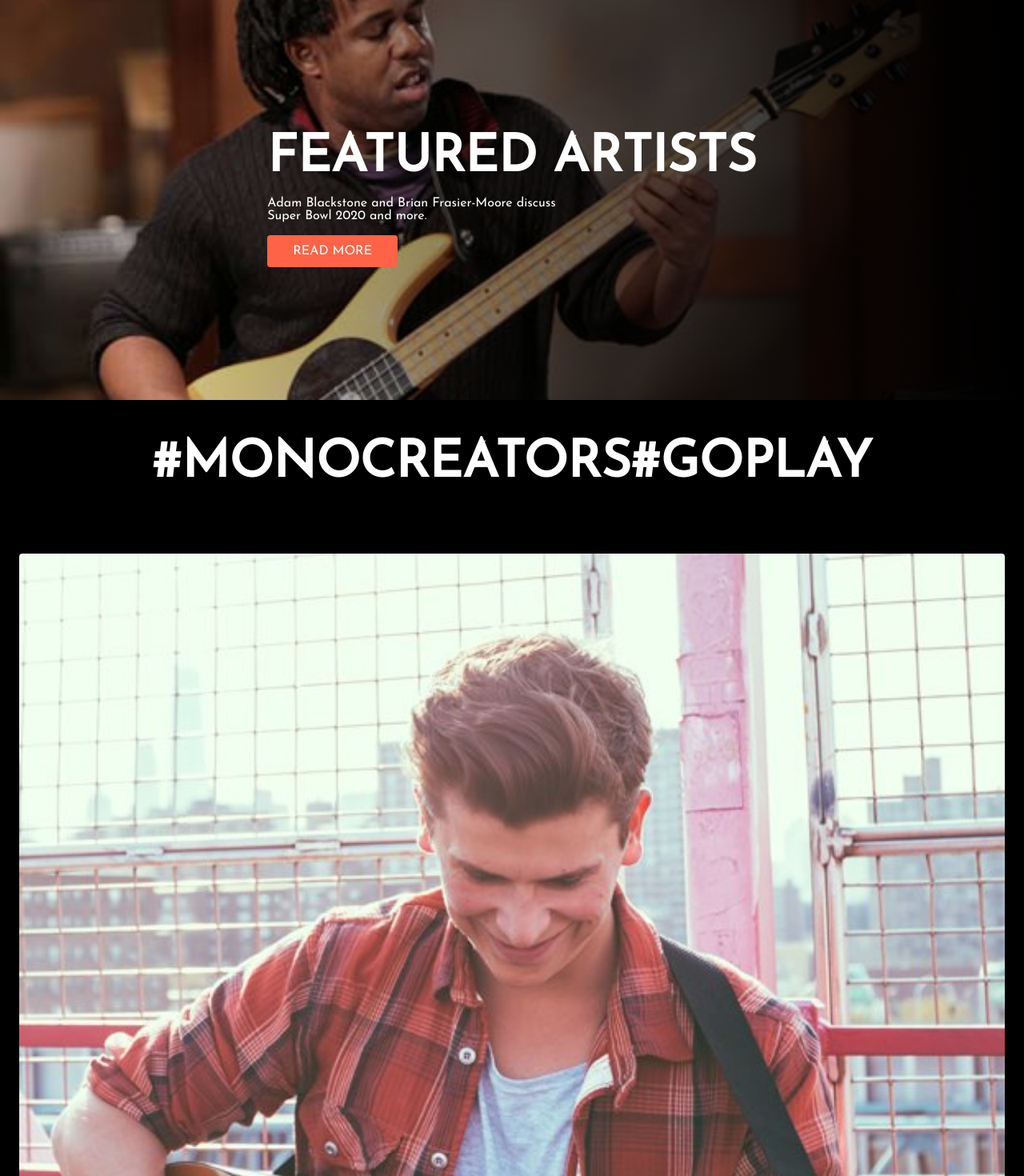
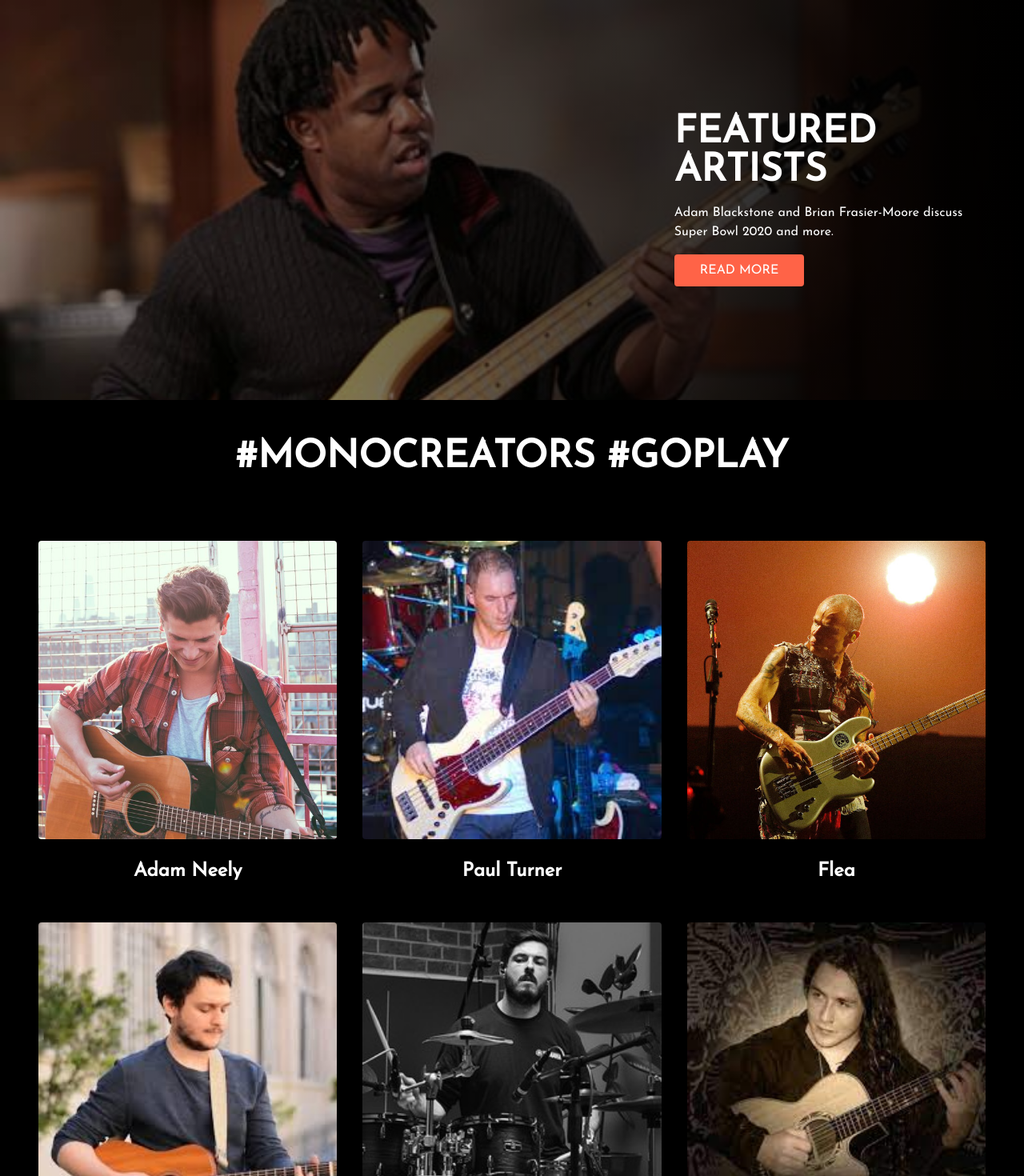
Before and after one commit to x3iides/music-site, a React (Create React App) app: page / in a window 1280 px wide. Shown: the top 1470 px of the page at 80% size. Built offline with nearby package versions, Linux system fonts and the light colour scheme.

Commit message:
start using tailwindcss classes

```diff
--- a/src/App.js
+++ b/src/App.js
@@ -1,3 +1,4 @@
+import React from 'react';
 import './scss/styles.js';
 import './App.css';
 import Hero from "./components/Hero.js";
--- a/src/components/Hero.js
+++ b/src/components/Hero.js
@@ -1,22 +1,18 @@
 import React from 'react';
 import '../index.css';
-import wooten from '../media/wooten-slide.jpg';
 
-class Hero extends React.Component {
-  render () {
+function Hero() {
   return (
     <div className='hero_banner'>
-        <div className='hero_image'>
-          <img src={wooten} alt='hero_image'/>
-        </div>
+      <div className='hero_image'/>
 
-        <div className='texts'>
-          <div className='container-fluid'>
+      <div className='texts text-white flex justify-center items-center bg-black md:bg-gradient-to-l from-black md:bg-opacity-25 relative md:absolute md:inset-0 text-center md:text-left py-8'>
+        <div className='container md:max-w-screen-xl max-w-screen-md'>
 
-            <div className='row justify-content-end'>
-              <div className='wrapper col-lg-5'>
-                <div className='title'>featured artists</div>
-                <div className='body'>Adam Blackstone and Brian Frasier-Moore discuss Super Bowl 2020 and more.</div>
+          <div className='grid grid-cols-3'>
+            <div className='wrapper col-span-3 md:col-start-3'>
+              <div className='title uppercase text-3xl md:text-5xl'>featured artists</div>
+              <div className='body text-base'>Adam Blackstone and Brian Frasier-Moore discuss Super Bowl 2020 and more.</div>
               <button>read more</button>
             </div>
           </div>
@@ -26,6 +22,5 @@ class Hero extends React.Component {
     </div>
   );
 }
-}
 
 export default Hero;
--- a/src/components/Listing.js
+++ b/src/components/Listing.js
@@ -1,21 +1,18 @@
 import React from 'react';
 import '../index.css';
 
+function Listing() {
   function Row(props) {
     return (
       <div className='single_row'>
-      <div className='container-fluid'>
-        <div className='row_inner'>
+        <div className='container mx-auto md:max-w-screen-xl max-w-screen-md'>
+          <div className='row_inner grid grid-cols-6 md:grid-cols-5 gap-4'>
 
-          <div className='row'>
-
-            <div className='row_head col-12'>{props.heading}</div>
+            <div className='row_head col-span-full'>{props.heading}</div>
 
             {props.data.map((e) => (
-              <span key={e} className='col-lg-2 col-6'>{e}</span>
+              <span key={e} className='md:col-auto col-span-3'>{e}</span>
             ))}
-
-          </div>
 
           </div>
         </div>
@@ -23,31 +20,28 @@ function Row(props) {
     );
   }
 
-class Listing extends React.Component {
-  renderRow(heading, data) {
+  function renderRow(heading, data) {
     return (
       <Row heading={heading} data={data}></Row>
     )
   }
 
-  render () {
   return (
     <div className='listing'>
 
       <div className='row_list'>
-          {this.renderRow('A', ['Adam Blackstone', 'Alex Neely', 'Alessandro', 'Ana Karina', 'Angie Swan', 'Arthur Menezes', 'Angelino'])}
-          {this.renderRow('B', ['Bob Dylan', 'Bobby Wooten II', 'Brian Frasier-Moore'])}
-          {this.renderRow('C', ['Calvin Rodgers', 'Camilla Charlesworth', 'Cory Wong'])}
-          {this.renderRow('D', ['Daniel Bailey', 'Daru Jones', 'David Elfson', 'Doug Winson'])}
-          {this.renderRow('E', ['Elevation Workshop'])}
-          {this.renderRow('F', ['Frank Bello'])}
-          {this.renderRow('J', ['James Bay', 'Jame Iha', 'Janek Gwizdala', 'Jeremy Zucker', 'Joe Satriana', 'John Taylor', 'Jon Calor', 'Joss Stone', 'Jude Smith'])}
-          {this.renderRow('K', ['Keith McPhee'])}
+        {renderRow('A', ['Adam Blackstone', 'Alex Neely', 'Alessandro', 'Ana Karina', 'Angie Swan', 'Arthur Menezes', 'Angelino'])}
+        {renderRow('B', ['Bob Dylan', 'Bobby Wooten II', 'Brian Frasier-Moore'])}
+        {renderRow('C', ['Calvin Rodgers', 'Camilla Charlesworth', 'Cory Wong'])}
+        {renderRow('D', ['Daniel Bailey', 'Daru Jones', 'David Elfson', 'Doug Winson'])}
+        {renderRow('E', ['Elevation Workshop'])}
+        {renderRow('F', ['Frank Bello'])}
+        {renderRow('J', ['James Bay', 'Jame Iha', 'Janek Gwizdala', 'Jeremy Zucker', 'Joe Satriana', 'John Taylor', 'Jon Calor', 'Joss Stone', 'Jude Smith'])}
+        {renderRow('K', ['Keith McPhee'])}
       </div>
 
     </div>
   );
 }
-}
 
 export default Listing;
--- a/src/components/MonoCreators.js
+++ b/src/components/MonoCreators.js
@@ -10,104 +10,82 @@ import ImageFlea from '../media/flea.jpg';
 import ImageAsato from '../media/mateus_asato.jpg';
 import ImageClark from '../media/clark_kent.jpg';
 
+function MonoCreators() {
+  let settings = {
+    dots: true,
+    arrows: false,
+    infinite: false,
+    speed: 500,
+    slidesToShow: 1.2
+  };
+
+  let artistData = [
+    {name: 'Adam Neely', img: ImageAdam},
+    {name: 'Paul Turner', img: ImagePaulTurner},
+    {name: 'Flea', img: ImageFlea},
+    {name: 'Clark Kent', img: ImageClark},
+    {name: 'Stan Bicknell', img: ImageStan},
+    {name: 'Jose Rios', img: ImageJoses},
+    {name: 'Matues Asato', img: ImageAsato},
+    {name: 'Soul Mountain', img: ImageSoulMountain},
+  ]
+
   function Card(props) {
     return (
-    <div className='col-lg-4 col-md-6 item_card'>
+      <div className='lg:basis-1/3 md:basis-1/2 item_card md:px-4 text-center font-bold text-xl md:text-2xl'>
         <img className='w-full' alt={props.artist_name} src={props.source}/>
         {props.artist_name}
       </div>
     );
   }
 
-class MonoCreators extends React.Component {
-  renderCard(name, imageSrc) {
+  function renderCard(name, imageSrc) {
     return (
       <Card
+        key={name}
         artist_name={name}
         source={imageSrc}>
       </Card>
     )
   }
 
-  render() {
-    let settings = {
-      dots: true,
-      arrows: false,
-      infinite: false,
-      speed: 500,
-      slidesToShow: 1.1
-    };
-
   return (
     <div className='mono_creators'>
 
         <div className='section_title'>
-            <div className='container-fluid'>
-              <div className='row justify-content-center'>
-                <span className='col-auto'>#monocreators</span>
-                <span className='col-auto'>#goplay</span>
-              </div>
+          <div className='container flex flex-wrap gap-4 justify-center items-center md:max-w-screen-xl max-w-screen-md'>
+            <span className='flex-initial uppercase text-3xl md:text-5xl font-bold'>#monocreators</span>
+            <span className='flex-initial uppercase text-3xl md:text-5xl font-bold'>#goplay</span>
           </div>
         </div>
 
         <div className="creators">
-            <div className='container-fluid'>
-              <div className='d-md-flex d-none row justify-content-center'>
+          <div className='container mx-auto md:max-w-screen-xl max-w-screen-md'>
+            <div className='hidden md:flex flex-wrap justify-center'>
 
-                {this.renderCard('Adam Neely', ImageAdam)}
-                {this.renderCard('Paul Turner', ImagePaulTurner)}
-                {this.renderCard('Flea', ImageFlea)}
-                {this.renderCard('Clark Kent', ImageClark)}
-                {this.renderCard('Stan Bicknell', ImageStan)}
-                {this.renderCard('Jose Rios', ImageJoses)}
-                {this.renderCard('Matues Asato', ImageAsato)}
-                {this.renderCard('Soul Mountain', ImageSoulMountain)}
+              {artistData.map((artist) => (
+                renderCard(artist.name, artist.img)
+              ))}
 
             </div>
 
           </div>
 
           {/* mobile view */}
-            <div className='block_slides container-fluid d-md-none'>
+          <div className='block_slides md:container pl-4 max-w-none md:hidden'>
             <Slider {...settings}>
-                <div className='card_wrapper'>
-                  {this.renderCard('Adam Neely', ImageAdam)}
+              {artistData.map((a) => (
+                <div key={a.name} className='card_wrapper pr-4'>
+                  {renderCard(a.name, a.img)}
                 </div>
-
-                <div className='card_wrapper'>
-                  {this.renderCard('Paul Turner', ImagePaulTurner)}
-                </div>
-
-                <div className='card_wrapper'>
-                  {this.renderCard('Flea', ImageFlea)}
-                </div>
-
-                <div className='card_wrapper'>
-                  {this.renderCard('Clark Kent', ImageClark)}
-                </div>
-
-                <div className='card_wrapper'>
-                  {this.renderCard('Stan Bicknell', ImageStan)}
-                </div>
-
-                <div className='card_wrapper'>
-                  {this.renderCard('Jose Rios', ImageJoses)}
-                </div>
-
-                <div className='card_wrapper'>
-                  {this.renderCard('Matues Asato', ImageAsato)}
-                </div>
-
-                <div className='card_wrapper'>
-                  {this.renderCard('Soul Mountain', ImageSoulMountain)}
-                </div>
+              ))}
             </Slider>
           </div>
 
         </div>
     </div>
   );
-  }
+
 }
 
 export default MonoCreators;
--- a/src/scss/stylesheet.scss
+++ b/src/scss/stylesheet.scss
@@ -1,16 +1,10 @@
-.container-fluid {
-    max-width: 1300px;
-    padding-left: 12px;
-    padding-right: 12px;
-
-    @media (min-width: 992px) {
-      padding-left: 50px;
-      padding-right: 50px;
-    }
+.container {
+    padding-left: 1rem;
+    padding-right: 1rem;
 
     @media (min-width: 576px) {
-        padding-left: 24px;
-        padding-right: 24px;
+        padding-left: 2rem;
+        padding-right: 2rem;
     }
   }
 
@@ -26,58 +20,16 @@
             min-height: 420px;
             max-height: 500px;
             overflow: hidden;
-
-            img {
-                width: 100%;
-                height: 100%;
-                object-fit: cover;
-                overflow: hidden;
-            }
+            background-image: url('../media/wooten-slide.jpg');
+            background-size: cover;
+            background-repeat: no-repeat;
         }
 
         .texts {
-            color: white;
-            display: grid;
-            place-items: center;
-
-            @media (min-width: 992px) {
-                position: absolute;
-                top: 0;
-                left: 0;
-                right: 0;
-                bottom: 0;
-                background-image: linear-gradient(to right, rgba(255,0,0,0), rgba(0,0,0,1));
-            }
-
-            @media (max-width: 992px) {
-                .container-fluid {
-                    padding-left: 12px;
-                    padding-right: 12px;
-                }
-            }
-
             .wrapper {
                 .title {
-                    font-size: 2rem;
-                    line-height: 1;
-                    text-transform: uppercase;
                     margin-bottom: 1rem;
                     font-weight: bold;
-
-                    @media (min-width: 576px) {
-                        font-size: 3rem;
-                    }
-
-                    @media (min-width: 992px) {
-                        font-size: 4rem;
-                    }
-                }
-
-                @media (max-width: 992px) {
-                    background-color: black;
-                    padding-top: 2rem;
-                    padding-bottom: 3rem;
-                    text-align: center;
                 }
 
                 .body {
@@ -119,34 +71,12 @@
                 padding-top: 2rem;
                 margin-bottom: 4rem;
             }
-
-            span {
-                font-size: 2rem;
-                text-transform: uppercase;
-                font-weight: bold;
-
-                @media (min-width: 576px) {
-                    font-size: 3rem;
-                }
-
-                @media (min-width: 992px) {
-                    font-size: 4rem;
-                }
-            }
         }
 
         .creators {
             padding-bottom: 5rem;
             .item_card {
-                text-align: center;
-                font-size: 1.5rem;
-                font-weight: bold;
                 margin-bottom: 3rem;
-
-                @media (max-width: 992px) {
-                    font-size: 1.25rem;
-                    margin-bottom: 1rem;
-                }
 
                 img {
                     width: 100%;
@@ -155,10 +85,6 @@
                     overflow: hidden;
                     margin-bottom: 1.5rem;
                 }
-            }
-
-            .card_wrapper {
-                padding-right: 1rem;
             }
 
             .slick-dots {
@@ -199,10 +125,6 @@
                     font-weight: bold;
                     margin-bottom: 1rem;
                 }
-
-                span {
-                    line-height: 2;
-                }
             }
         }
     }
```
Lines whose indentation alone changed are shown as unchanged.
